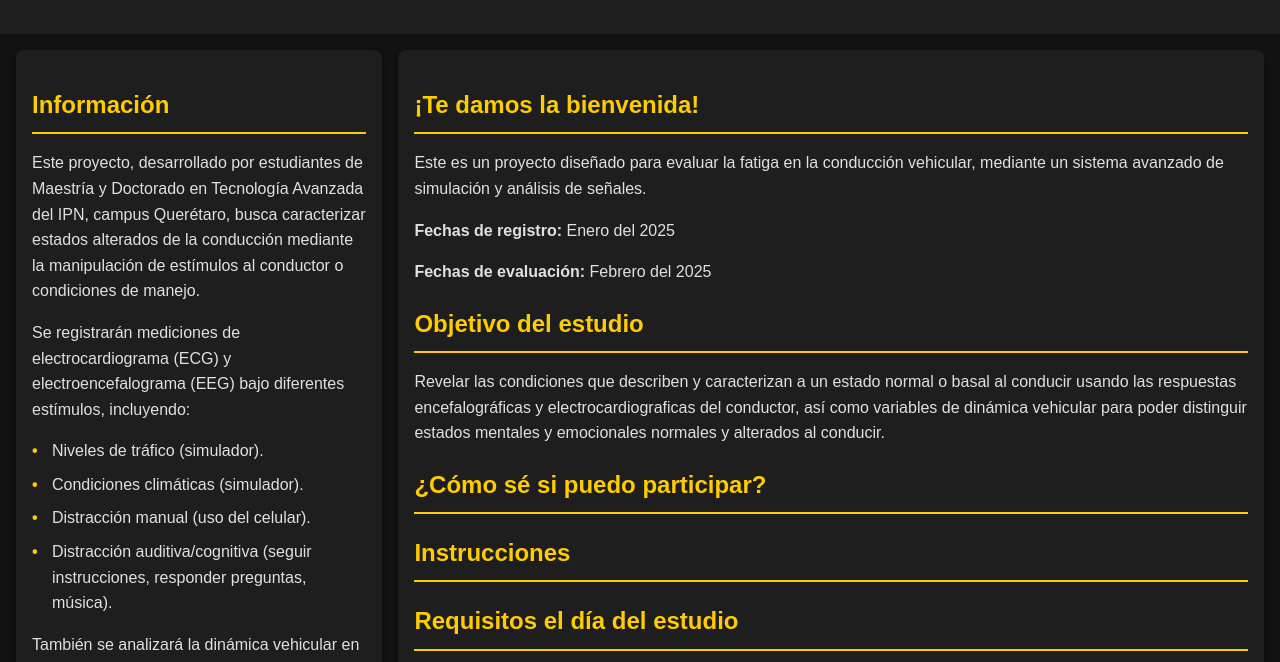
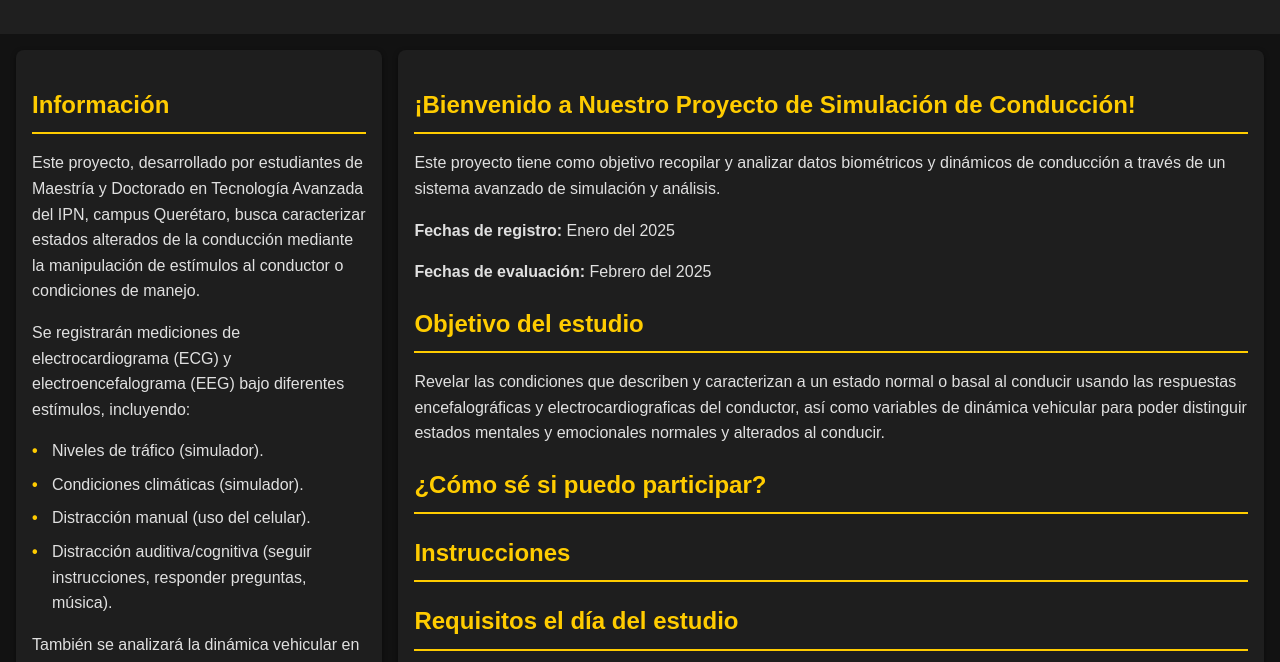
Before and after one commit to BryanAlexio/Evaluaciones-LANCEI, a plain HTML site: page index.html in a window 1280 px wide. Shown: the part 92-754 px from the top of the page. Drawn offline with Linux system fonts and the light colour scheme.

Commit message:
Update index.html

```diff
--- a/index.html
+++ b/index.html
@@ -173,9 +173,9 @@
         <div class="center-section">
             <!-- Include all your sections exactly as they are in your original content -->
             <section class="no-toggle">
-                <h2 class="section-title">¡Te damos la bienvenida!</h2>
+                <h2 class="section-title">¡Bienvenido a Nuestro Proyecto de Simulación de Conducción!</h2>
                 <div class="content">
-                    <p>Este es un proyecto diseñado para evaluar la fatiga en la conducción vehicular, mediante un sistema avanzado de simulación y análisis de señales.</p>
+                    <p>Este proyecto tiene como objetivo recopilar y analizar datos biométricos y dinámicos de conducción a través de un sistema avanzado de simulación y análisis.</p>
                     <p><strong>Fechas de registro:</strong> Enero del 2025</p>
                     <p><strong>Fechas de evaluación:</strong> Febrero del 2025</p>
                 </div>
```
